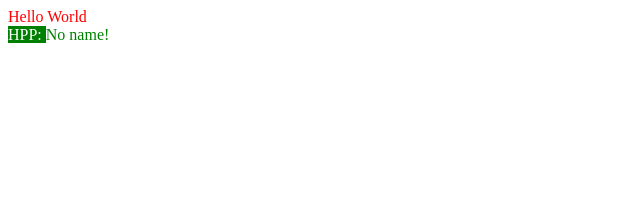
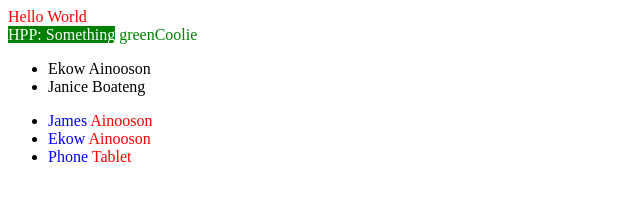
Before and after one commit to ekowabaka/tico-v, a website: page index.html in a window 1280 px wide. Shown: the whole page, without its empty margins (0-640 px from the left). Drawn offline with Linux system fonts and the light colour scheme.

Commit message:
Implemented foreach tag

```diff
--- a/index.html
+++ b/index.html
@@ -10,17 +10,29 @@
         <span sv-value-style="color:{{color}}" id="span1">{{hello}}</span>
         <div id="name" sv-value-style="color:{{color}}">
             <span sv-value-style="background-color:{{color}};color:white">HPP: {{firstname?"Something"}}</span>
-            <span sv-true="lastname">{{lastname}}</span>
+            {{color}}<span sv-true="lastname">{{lastname}}</span>
             <span sv-not-true="lastname">No name!</span>
         </div>
+        <ul >
+            <li id="people" sv-foreach="people">{{firstname}} {{lastname}}</li>
+        </ul>
+        <ul>
+            <li id="people2" sv-foreach="people"><span style="color:blue">{{firstname}}</span> <span style="color:red">{{lastname}}</span></li>
+        </ul>
         <script type="text/javascript">
             let span1 = simpleview.bind({node : "#span1"});
-            span1.hello = "Hello World";
-            span1.color = "red";
+            span1.data.hello = "Hello World";
+            span1.data.color = "red";
             let name = simpleview.bind({node: '#name'});
-            //name.firstname = 'Jamie';
-            //name.lastname = 'Coolie';
-            name.color = 'green';
+            name.data.firstname = 'Jamie';
+            name.data.lastname = 'Coolie';
+            name.data.color = 'green';
+            let people = simpleview.bind({node: "#people"});
+            people.data = {people: [{firstname:'James', lastname:'Ainooson'}, {firstname: 'Janice', lastname: 'Boateng'}]};
+            people.data.people[0].firstname = 'Ekow';
+            let people2 = simpleview.bind({node: "#people2"});
+            people2.data = {people: [{firstname:'James', lastname:'Ainooson'}, {firstname: 'Janice', lastname: 'Boateng'}, {firstname: 'Ekow', lastname: 'Ainooson'}, {firstname:'Phone', lastname: 'Tablet'}]};
+            people2.data.people.splice(1,1);
         </script>
     </body>
 </html>
--- a/src/domparser.js
+++ b/src/domparser.js
@@ -2,7 +2,15 @@ function DomParser() {
 
     let textParser = new TextParser()
     let attributeRegexes = ["sv-foreach", "sv-true", "sv-not-true", "(sv-value)-([a-z0-9_\-]+)", "(sv-).*"].map(regex => new RegExp(regex, 'i'));
+    let parentId = Math.random();
 
+    /**
+     * Add a variable extracted from a node to the variables object
+     *
+     * @param {Map} variables
+     * @param {string} variable
+     * @param {object} nodeDetails
+     */
     function addNodeToVariable(variables, variable, nodeDetails) {
         if(!variables.has(variable)) {
             variables.set(variable, []);
@@ -10,7 +18,15 @@ function DomParser() {
         variables.get(variable).push(nodeDetails);
     }
 
+    /**
+     * Parse a given node for variables in its attributes.
+     *
+     * @param {Node} node
+     * @param {Map} variables
+     */
     function parseAttributes(node, variables) {
+        let parentDetected = false;
+
         for(let i in node.attributes) {
             let attribute = node.attributes[i];
             for(let regex of attributeRegexes) {
@@ -27,13 +43,33 @@ function DomParser() {
                     addNodeToVariable(variables, attribute.value, {node: node, type: 'truth', name: attribute.value, display: node.style.display})
                 } else if (match[0] === 'sv-not-true') {
                     addNodeToVariable(variables, attribute.value, {node: node, type: 'not-truth', name: attribute.value, display: node.style.display})
+                } else if (match[0] == 'sv-foreach') {
+                    parentDetected = {template: node, type:'foreach', parent: node.parentNode, name: attribute.value, variables: null, nodes: []};
+                    parentDetected.parent.removeAttribute('id');
+                    addNodeToVariable(variables, attribute.value, parentDetected)
                 }
+                break;
             }
         }
+
+        return parentDetected;
     }
 
+    /**
+     * Parse an element node and its children to find any text nodes or attributes that contain variables.
+     *
+     * @param {Node} node
+     * @param {Map} variables
+     */
     function parseNode(node, variables) {
-        parseAttributes(node, variables);
+        let parentDetected = parseAttributes(node, variables);
+        let childId = 0;
+
+        if(parentDetected) {
+            variables = new Map();
+            parentDetected.variables = variables;
+        }
+
         node.childNodes.forEach(child => {
             let parsed = [];
 
@@ -43,11 +79,12 @@ function DomParser() {
                     addNodeToVariable(variables, variable, {node: child, type: 'text', structure: parsed.structure})
                 });
             } else if (child.nodeType == Node.ELEMENT_NODE) {
+                if(parentDetected) {
+                    child.setAttribute("id", `${parentId}-${childId++}`)
+                }
                 parseNode(child, variables);
             }
         });
-
-        return variables;
     }
 
     /**
@@ -57,6 +94,7 @@ function DomParser() {
      */
     this.parse = function (node) {
         let variables = new Map();
-        return parseNode(node, variables);
+        parseNode(node, variables);
+        return variables;
     }
 }
--- a/src/manipulators.js
+++ b/src/manipulators.js
@@ -10,37 +10,82 @@ function renderText(structure, data) {
       }, "");
 }
 
-function TextNodeManipulator(node) {
+function TextNodeManipulator(entry) {
 
-    this.update = function(data) {
-        node.node.textContent = renderText(node.structure, data)
+    this.update = function(data, node) {
+        let final = node || entry.node;
+        final.textContent = renderText(entry.structure, data)
     }
 }
 
-function AttributeManipulator(node) {
-    this.update = function(data) {
-        node.node.value = renderText(node.structure, data);
+function AttributeManipulator(entry) {
+    this.update = function(data, node) {
+        let final = node || entry.node;
+        final.value = renderText(entry.structure, data);
     }
 }
 
-function TruthAttrubuteManipulator(node, invert) {
-    this.update = function(data) {
-        if((data[node.name] && !invert) || (!data[node.name] && invert)) {
-            node.node.style.display = node.display;
+function TruthAttrubuteManipulator(entry, invert) {
+
+    this.update = function(data, node) {
+        let final = node || entry.node;
+        if((data[entry.name] && !invert) || (!data[entry.name] && invert)) {
+            final.style.display = entry.display;
         } else {
-            node.node.style.display = 'none';
+            final.style.display = 'none';
         }
     }
 }
 
-const DomManipulators = {
-    create : function(node) {
-        switch(node.type) {
-            case 'text': return new TextNodeManipulator(node);
-            case 'attribute': return new AttributeManipulator(node);
-            case 'truth': return new TruthAttrubuteManipulator(node, false);
-            case 'not-truth': return new TruthAttrubuteManipulator(node, true);
-            default: throw `Unknown type ${node.type}`
+function ForeachManipulator(entry) {
+
+    let manipulators = DomManipulators.create(entry.variables);
+    entry.manipulators = manipulators;
+
+    this.update = function (data) {
+        data = data[entry.name];
+        if(!Array.isArray(data)) throw new "For each variable must be an array";
+        entry.parent.innerHTML = "";
+        for(let row of data) {
+            manipulators.forEach(manipulator => manipulator.update(row));
+            entry.parent.appendChild(entry.template.cloneNode(true));
         }
     }
 }
+
+/**
+ * Manipulate the DOM
+ */
+const DomManipulators = {
+    create : function(variables) {
+
+        let manipulators = [];
+        let manipulator;
+
+        variables.forEach( variable => {
+            variable.forEach( entry => {
+                switch(entry.type) {
+                    case 'text':
+                        manipulator = new TextNodeManipulator(entry);
+                        break;
+                    case 'attribute':
+                        manipulator = new AttributeManipulator(entry);
+                        break;
+                    case 'truth':
+                        manipulator = new TruthAttrubuteManipulator(entry, false);
+                        break;
+                    case 'not-truth':
+                        manipulator = new TruthAttrubuteManipulator(entry, true);
+                        break;
+                    case 'foreach':
+                        manipulator = new ForeachManipulator(entry);
+                        break;
+                    default: throw `Unknown type ${entry.type}`
+                }
+                manipulators.push(manipulator);
+            });
+        });
+
+        return manipulators;
+    }
+}
--- a/src/view.js
+++ b/src/view.js
@@ -1,14 +1,73 @@
 let domparser = new DomParser();
 
-function UpdateHandler(manipulators) {
+function ArrayUpdateHandler(entry) {
+    let proxyCache = new WeakMap();
+
+    this.get = function(target, name) {
+        if(typeof target[name] === 'function' || typeof target[name] !== 'object') {
+            return target[name];
+        }
+
+        let node = entry.parent.children[name];
+        if(!proxyCache.has(node)) {
+            proxyCache.set(node, new Proxy(target[name], new UpdateHandler(entry.variables, entry.manipulators, entry.parent.children[name])));
+        }
+        return proxyCache.get(node);
+    }
+
+    this.set = function(target, name, value) {
+        if(name === 'length') {
+            for(let i = 0; i < entry.parent.children.length - value; i++) {
+                entry.parent.removeChild(entry.parent.lastChild);
+            }
+            target[name] = value;
+            return true;
+        }
+
+        target[name] = value;
+
+        entry.manipulators.forEach(manipulator => manipulator.update(value));
+        entry.parent.replaceChild(entry.template.cloneNode(true), entry.parent.children[name]);
+
+        return true;
+
+    }
+}
+
+function UpdateHandler(variables, manipulators, node) {
     this.get = function (target, name) {
-        return target[name];
+        if(typeof target[name] === 'object' && Array.isArray(target[name]) && variables.get(name)[0].type === "foreach") {
+            let entry = variables.get(name)[0];
+            let updateHandler = new ArrayUpdateHandler(entry);
+            return new Proxy(target[name], updateHandler);
+        } else if (typeof target[name] === 'object') {
+            return target[name];
+        } else {
+            return target[name];
+        }
     }
 
     this.set = function (target, name, value) {
         target[name] = value;
-        manipulators.forEach(manipulator => manipulator.update(target));
+        this.run(target);
     }
+
+    this.run = function(target) {
+        manipulators.forEach(manipulator => manipulator.update(target, node));
+    }
+}
+
+function View(variables, manipulators) {
+    let dataProxy = new Proxy({}, new UpdateHandler(variables, manipulators));
+
+    Object.defineProperty(this, 'data', {
+        get: () => dataProxy,
+        set: newData => {
+            let updateHandler = new UpdateHandler(variables, manipulators);
+            dataProxy = new Proxy(newData, updateHandler);
+            updateHandler.run(newData);
+        }
+    });
 }
 
 /**
@@ -20,12 +79,9 @@ function bind(bindingDetails) {
         : bindingDetails.node;
 
     let variables = domparser.parse(baseNode);
-    let manipulators = [];
-    variables.forEach((nodes, variable) => {
-        nodes.forEach(node => manipulators.push(DomManipulators.create(node)))
-    });
+    let manipulators = DomManipulators.create(variables);
 
-    return new Proxy({}, new UpdateHandler(manipulators));
+    return new View(variables, manipulators)
 }
 
 let simpleview = {
```
